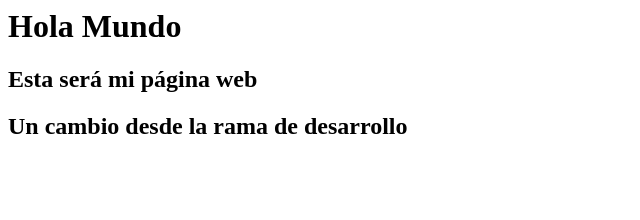
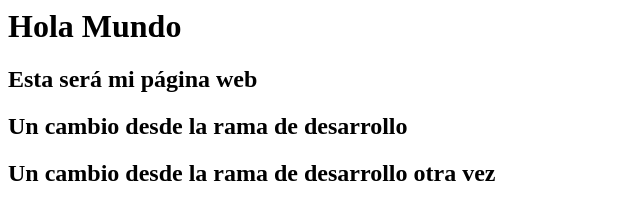
Before and after one commit to marcrojas/crehana, a plain HTML site: page index.html in a window 1280 px wide. Shown: the whole page, without its empty margins (0-640 px from the left). Drawn offline with Linux system fonts and the light colour scheme.

Commit message:
Agregar un segundo parrafo

```diff
--- a/index.html
+++ b/index.html
@@ -8,5 +8,7 @@
 		<h2>Esta será mi página web</h2>
 
 		<h2>Un cambio desde la rama de desarrollo</h2>
+
+		<h2>Un cambio desde la rama de desarrollo otra vez</h2>
 	</body>
 </html>
```
